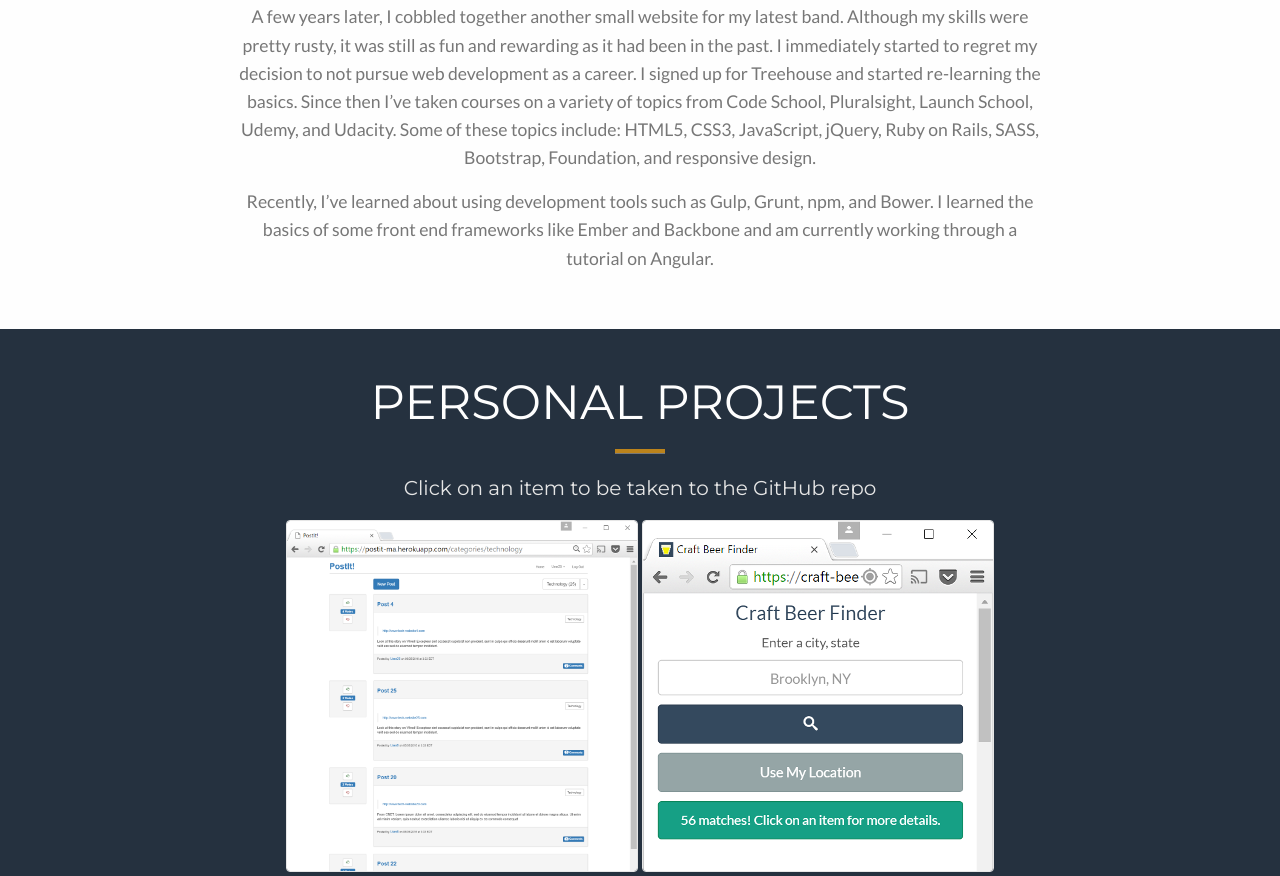
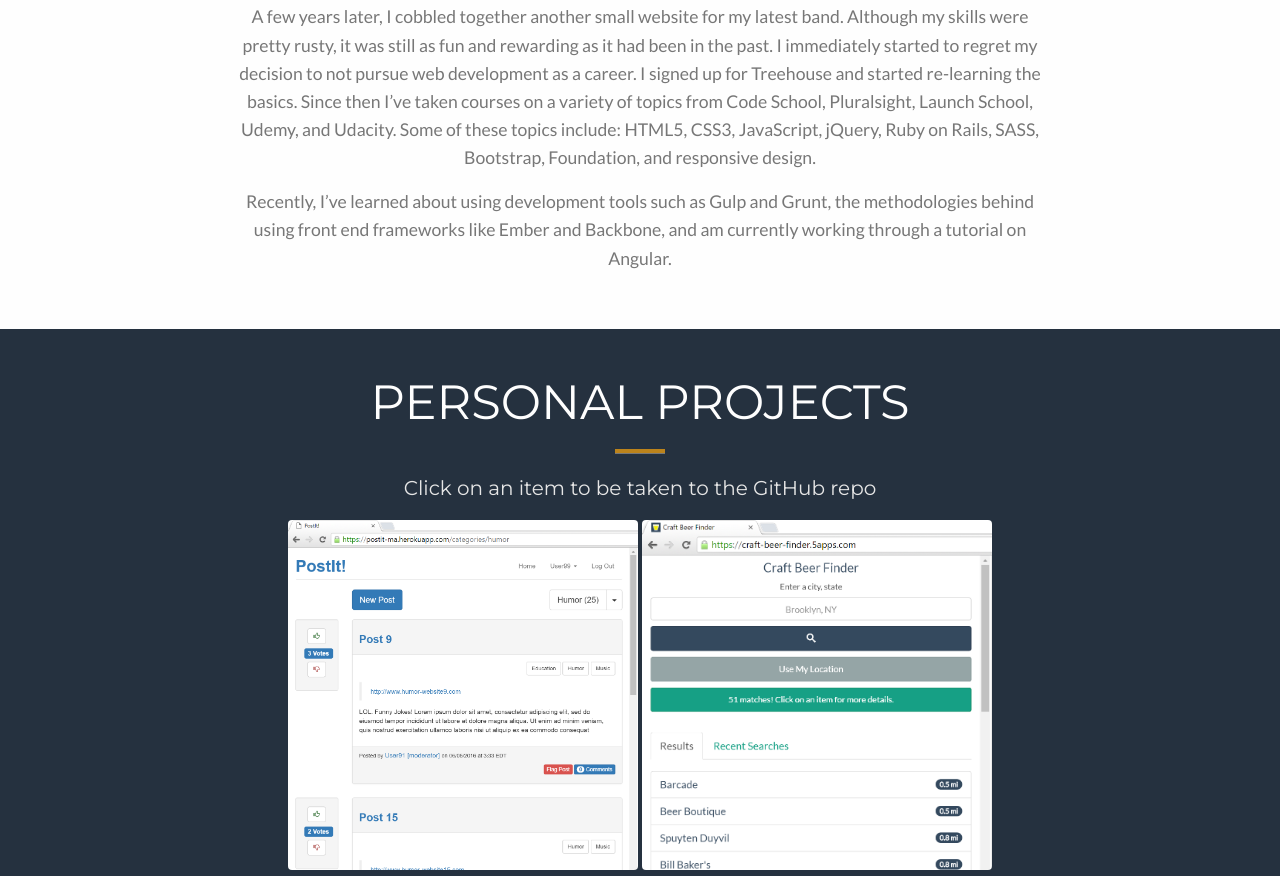
Before and after one commit to MikeAllison/mikeallison.github.io, a website: page index.html in a window 1280 px wide. Shown: the part 697-1573 px from the top of the page. Drawn offline with Linux system fonts and the light colour scheme.

Commit message:
Made project images look a little better

```diff
--- a/index.html
+++ b/index.html
@@ -84,10 +84,9 @@
           Bootstrap, Foundation, and responsive design.
         </p>
         <p>
-          Recently, I’ve learned about using development tools such as Gulp,
-          Grunt, npm, and Bower.  I learned the basics of some front end
-          frameworks like Ember and Backbone and am currently working through a
-          tutorial on Angular.
+          Recently, I’ve learned about using development tools such as Gulp and
+          Grunt, the methodologies behind using front end frameworks like Ember
+          and Backbone, and am currently working through a tutorial on Angular.
         </p>
       </div>
     </div>
@@ -99,12 +98,12 @@
         <h5>Click on an item to be taken to the GitHub repo</h5>
         <div class="project-image" data-tooltip aria-haspopup="true" class="has-tip tip-top" data-disable-hover="false" title="PostIt! - A Reddit-like app built on Rails using with Bootstrap and jQuery">
           <a href="https://github.com/MikeAllison/postit" target="_blank">
-            <img src="img/post-it-350px.png" alt="PostIt!" />
+            <img src="img/post-it-1155px.png" alt="PostIt!" />
           </a>
         </div>
         <div class="project-image" data-tooltip aria-haspopup="true" class="has-tip tip-top" data-disable-hover="false" title="Craft Beer Finder - A JavaScript app using Google APIs for finding craft beer in a particular area">
           <a href="https://github.com/MikeAllison/craft-beer-finder" target="_blank">
-            <img src="img/craft-beer-finder-350px.png" alt="Craft Beer Finder" />
+            <img src="img/craft-beer-finder-905px.png" alt="Craft Beer Finder" />
           </a>
         </div>
       </div>
--- a/scss/app.scss
+++ b/scss/app.scss
@@ -172,12 +172,12 @@
   }
 
   .project-image {
+    width: 350px;
     display: inline-flex;
     margin: 10px 0 10px 0;
 
     img {
       border-radius: 4px;
-      border: 1px solid $light-gray;
     }
   }
 }
```
Also changed, not shown: css/app.css, img/craft-beer-finder-350px.png (deleted), img/craft-beer-finder-905px.png (added), img/post-it-1155px.png (added), img/post-it-350px.gif (deleted), img/post-it-350px.png (deleted), 7 other files.
